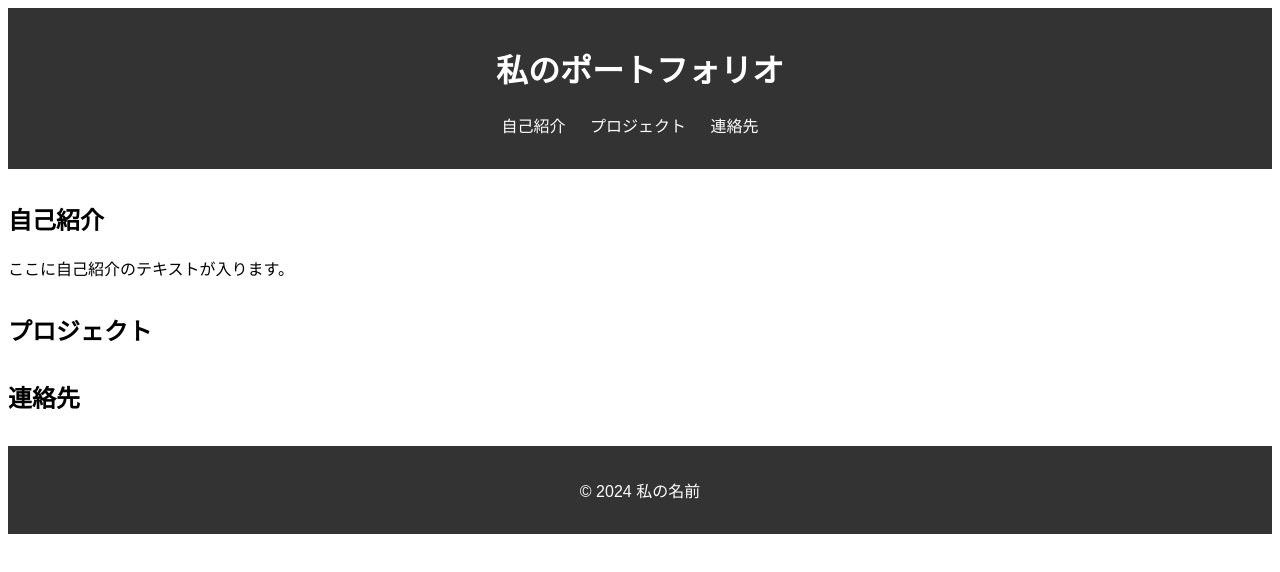
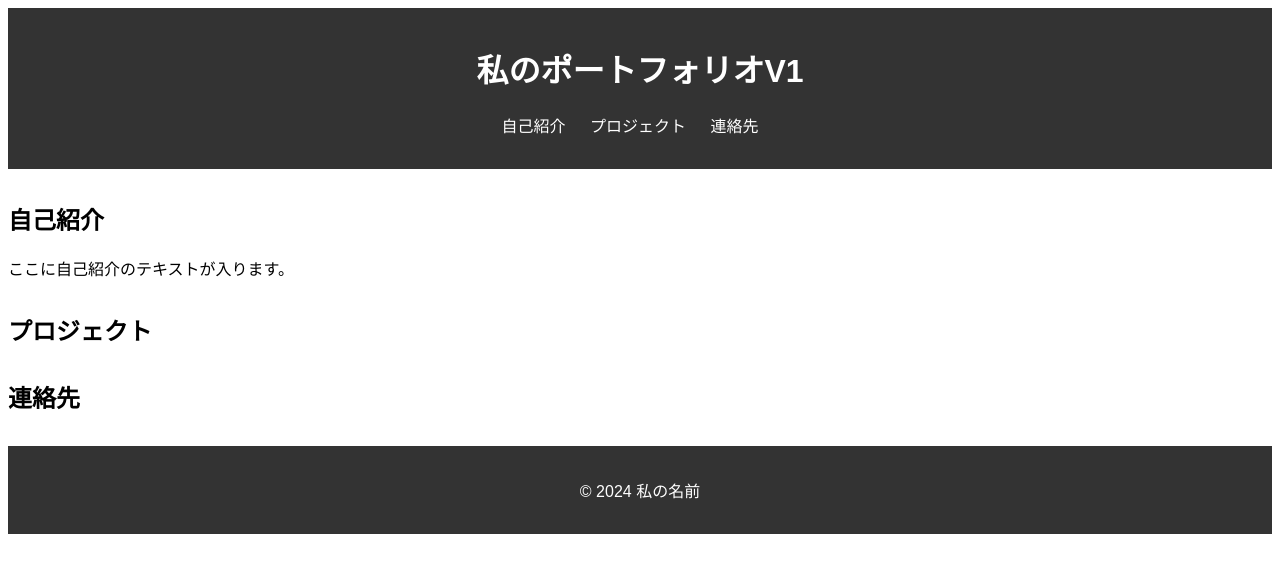
Before and after one commit to sigesige55/240101_github_pages_lesson, a plain HTML site: page index.html in a window 1280 px wide. Drawn offline with Linux system fonts and the light colour scheme.

Commit message:
Update index.html

```diff
--- a/index.html
+++ b/index.html
@@ -6,7 +6,7 @@
 </head>
 <body>
     <header>
-        <h1>私のポートフォリオ</h1>
+        <h1>私のポートフォリオV1</h1>
         <nav>
             <ul>
                 <li><a href="#about">自己紹介</a></li>
```
